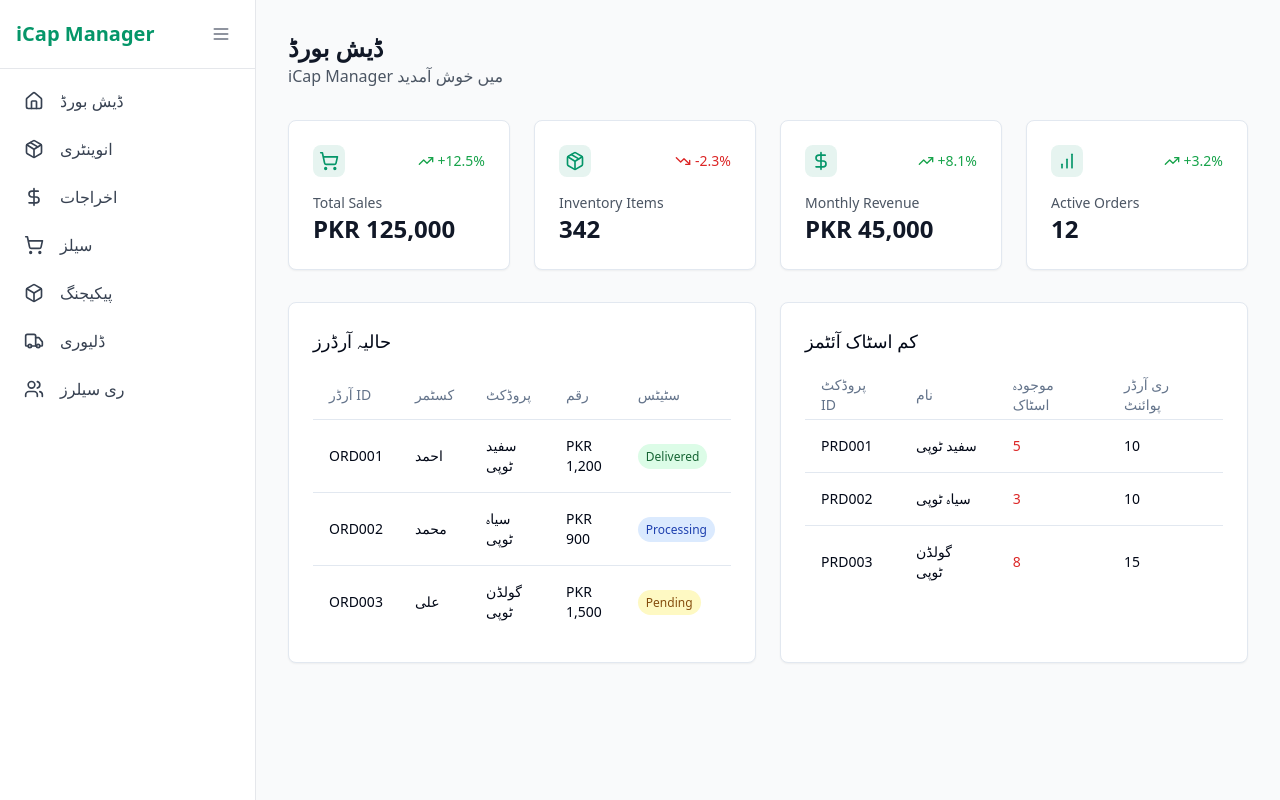
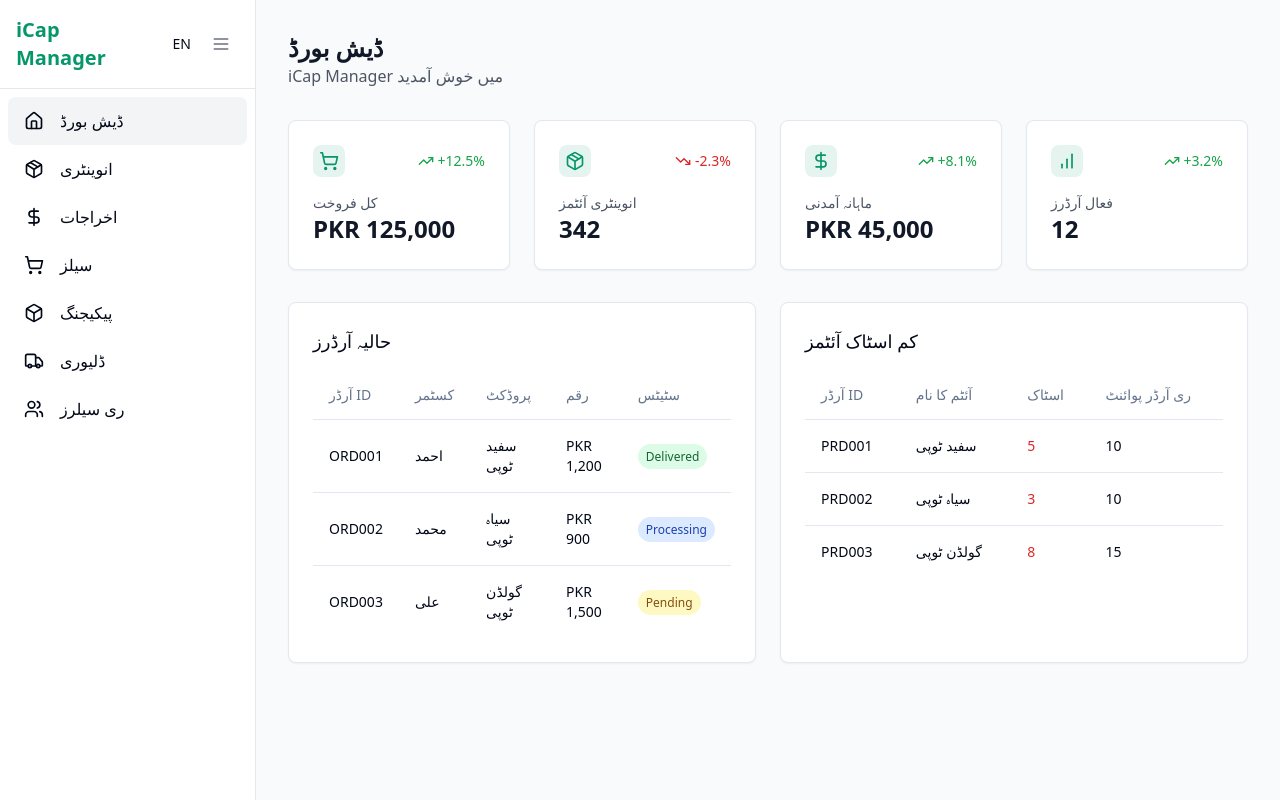
Before and after one commit to MavCodeAI/capiverse-manager, a React (Vite) app: page / in a window 1280 px wide. Built offline with nearby package versions, Linux system fonts and the light colour scheme.

Commit message:
Update codebase with various changes
This commit includes multiple updates across the codebase, including modifications to components, styles, and configurations. Please note that some files have grown in length and may benefit from future refactoring.
[skip gpt_engineer]

```diff
--- a/src/components/Sidebar.tsx
+++ b/src/components/Sidebar.tsx
@@ -1,24 +1,40 @@
 import { Home, Package, DollarSign, ShoppingCart, Menu, Box, TruckIcon, Users } from "lucide-react";
 import { useState } from "react";
-import { Link } from "react-router-dom";
+import { Link, useLocation } from "react-router-dom";
+import { useLanguage } from "@/contexts/LanguageContext";
+import { Button } from "./ui/button";
 
 export const Sidebar = () => {
   const [isCollapsed, setIsCollapsed] = useState(false);
+  const { t, language, setLanguage } = useLanguage();
+  const location = useLocation();
 
   const menuItems = [
-    { icon: Home, label: "ڈیش بورڈ", path: "/" },
-    { icon: Package, label: "انوینٹری", path: "/inventory" },
-    { icon: DollarSign, label: "اخراجات", path: "/expenses" },
-    { icon: ShoppingCart, label: "سیلز", path: "/sales" },
-    { icon: Box, label: "پیکیجنگ", path: "/packaging" },
-    { icon: TruckIcon, label: "ڈلیوری", path: "/delivery" },
-    { icon: Users, label: "ری سیلرز", path: "/resellers" },
+    { icon: Home, label: t("dashboard"), path: "/" },
+    { icon: Package, label: t("inventory"), path: "/inventory" },
+    { icon: DollarSign, label: t("expenses"), path: "/expenses" },
+    { icon: ShoppingCart, label: t("sales"), path: "/sales" },
+    { icon: Box, label: t("packaging"), path: "/packaging" },
+    { icon: TruckIcon, label: t("delivery"), path: "/delivery" },
+    { icon: Users, label: t("resellers"), path: "/resellers" },
   ];
 
   return (
     <div className={`bg-white border-r border-gray-200 h-screen transition-all duration-300 ${isCollapsed ? "w-16" : "w-64"}`}>
       <div className="flex items-center justify-between p-4 border-b border-gray-200">
-        {!isCollapsed && <h1 className="text-xl font-bold text-primary">iCap Manager</h1>}
+        {!isCollapsed && (
+          <div className="flex items-center justify-between w-full">
+            <h1 className="text-xl font-bold text-primary">iCap Manager</h1>
+            <Button
+              variant="ghost"
+              size="sm"
+              onClick={() => setLanguage(language === 'en' ? 'ur' : 'en')}
+              className="ml-2"
+            >
+              {language === 'en' ? 'اردو' : 'EN'}
+            </Button>
+          </div>
+        )}
         <button
           onClick={() => setIsCollapsed(!isCollapsed)}
           className="p-2 rounded-lg hover:bg-gray-100"
@@ -31,7 +47,9 @@ export const Sidebar = () => {
           <Link
             key={item.path}
             to={item.path}
-            className="flex items-center gap-4 px-4 py-3 text-gray-700 rounded-lg hover:bg-gray-100 transition-colors"
+            className={`flex items-center gap-4 px-4 py-3 rounded-lg hover:bg-gray-100 transition-colors ${
+              location.pathname === item.path ? "bg-gray-100" : ""
+            }`}
           >
             <item.icon className="w-5 h-5" />
             {!isCollapsed && <span>{item.label}</span>}
--- /dev/null
+++ b/src/contexts/LanguageContext.tsx
@@ -0,0 +1,150 @@
+import React, { createContext, useContext, useState } from 'react';
+
+type Language = 'en' | 'ur';
+
+interface LanguageContextType {
+  language: Language;
+  setLanguage: (lang: Language) => void;
+  t: (key: string) => string;
+}
+
+const translations = {
+  en: {
+    // Dashboard
+    "dashboard": "Dashboard",
+    "welcome": "Welcome to iCap Manager",
+    "totalSales": "Total Sales",
+    "inventoryItems": "Inventory Items",
+    "monthlyRevenue": "Monthly Revenue",
+    "activeOrders": "Active Orders",
+    "recentOrders": "Recent Orders",
+    "lowStockItems": "Low Stock Items",
+    "orderID": "Order ID",
+    "customer": "Customer",
+    "product": "Product",
+    "amount": "Amount",
+    "status": "Status",
+    "stock": "Stock",
+    "reorderPoint": "Reorder Point",
+
+    // Inventory
+    "inventory": "Inventory",
+    "addItem": "Add Item",
+    "editItem": "Edit Item",
+    "deleteItem": "Delete Item",
+    "itemName": "Item Name",
+    "quantity": "Quantity",
+    "price": "Price",
+
+    // Expenses
+    "expenses": "Expenses",
+    "addExpense": "Add Expense",
+    "category": "Category",
+    "date": "Date",
+    "description": "Description",
+
+    // Sales
+    "sales": "Sales",
+    "newSale": "New Sale",
+    "saleDate": "Sale Date",
+    "total": "Total",
+
+    // Packaging
+    "packaging": "Packaging",
+    "packagingType": "Packaging Type",
+    "materials": "Materials",
+
+    // Delivery
+    "delivery": "Delivery",
+    "deliveryStatus": "Delivery Status",
+    "address": "Address",
+    "trackingNumber": "Tracking Number",
+
+    // Resellers
+    "resellers": "Resellers",
+    "resellerName": "Reseller Name",
+    "contact": "Contact",
+    "commission": "Commission",
+  },
+  ur: {
+    // Dashboard
+    "dashboard": "ڈیش بورڈ",
+    "welcome": "iCap Manager میں خوش آمدید",
+    "totalSales": "کل فروخت",
+    "inventoryItems": "انوینٹری آئٹمز",
+    "monthlyRevenue": "ماہانہ آمدنی",
+    "activeOrders": "فعال آرڈرز",
+    "recentOrders": "حالیہ آرڈرز",
+    "lowStockItems": "کم اسٹاک آئٹمز",
+    "orderID": "آرڈر ID",
+    "customer": "کسٹمر",
+    "product": "پروڈکٹ",
+    "amount": "رقم",
+    "status": "سٹیٹس",
+    "stock": "اسٹاک",
+    "reorderPoint": "ری آرڈر پوائنٹ",
+
+    // Inventory
+    "inventory": "انوینٹری",
+    "addItem": "آئٹم شامل کریں",
+    "editItem": "آئٹم میں ترمیم کریں",
+    "deleteItem": "آئٹم حذف کریں",
+    "itemName": "آئٹم کا نام",
+    "quantity": "مقدار",
+    "price": "قیمت",
+
+    // Expenses
+    "expenses": "اخراجات",
+    "addExpense": "خرچہ شامل کریں",
+    "category": "زمرہ",
+    "date": "تاریخ",
+    "description": "تفصیل",
+
+    // Sales
+    "sales": "سیلز",
+    "newSale": "نئی سیل",
+    "saleDate": "سیل کی تاریخ",
+    "total": "کل",
+
+    // Packaging
+    "packaging": "پیکیجنگ",
+    "packagingType": "پیکیجنگ کی قسم",
+    "materials": "مواد",
+
+    // Delivery
+    "delivery": "ڈلیوری",
+    "deliveryStatus": "ڈلیوری کی حیثیت",
+    "address": "پتہ",
+    "trackingNumber": "ٹریکنگ نمبر",
+
+    // Resellers
+    "resellers": "ری سیلرز",
+    "resellerName": "ری سیلر کا نام",
+    "contact": "رابطہ",
+    "commission": "کمیشن",
+  }
+};
+
+const LanguageContext = createContext<LanguageContextType | undefined>(undefined);
+
+export const LanguageProvider = ({ children }: { children: React.ReactNode }) => {
+  const [language, setLanguage] = useState<Language>('ur');
+
+  const t = (key: string): string => {
+    return translations[language][key as keyof typeof translations.en] || key;
+  };
+
+  return (
+    <LanguageContext.Provider value={{ language, setLanguage, t }}>
+      {children}
+    </LanguageContext.Provider>
+  );
+};
+
+export const useLanguage = () => {
+  const context = useContext(LanguageContext);
+  if (context === undefined) {
+    throw new Error('useLanguage must be used within a LanguageProvider');
+  }
+  return context;
+};
--- /dev/null
+++ b/src/pages/Delivery.tsx
@@ -0,0 +1,25 @@
+import { Card } from "@/components/ui/card";
+import { Sidebar } from "@/components/Sidebar";
+import { useLanguage } from "@/contexts/LanguageContext";
+
+const Delivery = () => {
+  const { t } = useLanguage();
+
+  return (
+    <div className="flex min-h-screen bg-gray-50">
+      <Sidebar />
+      <main className="flex-1 p-8">
+        <div className="mb-8">
+          <h1 className="text-2xl font-bold text-gray-900">{t("delivery")}</h1>
+          <p className="text-gray-600">{t("welcome")}</p>
+        </div>
+        <Card className="p-6">
+          <h2 className="text-lg font-medium mb-4">{t("delivery")}</h2>
+          {/* Add delivery content here */}
+        </Card>
+      </main>
+    </div>
+  );
+};
+
+export default Delivery;
--- a/src/pages/Index.tsx
+++ b/src/pages/Index.tsx
@@ -2,32 +2,35 @@ import { Card } from "@/components/ui/card";
 import { Sidebar } from "@/components/Sidebar";
 import { Table, TableHeader, TableRow, TableHead, TableBody, TableCell } from "@/components/ui/table";
 import { BarChart, DollarSign, Package, ShoppingCart, TrendingDown, TrendingUp } from "lucide-react";
+import { useLanguage } from "@/contexts/LanguageContext";
 
 const Index = () => {
+  const { t } = useLanguage();
+
   const stats = [
     {
-      title: "Total Sales",
+      title: t("totalSales"),
       value: "PKR 125,000",
       icon: ShoppingCart,
       change: "+12.5%",
       trend: "up",
     },
     {
-      title: "Inventory Items",
+      title: t("inventoryItems"),
       value: "342",
       icon: Package,
       change: "-2.3%",
       trend: "down",
     },
     {
-      title: "Monthly Revenue",
+      title: t("monthlyRevenue"),
       value: "PKR 45,000",
       icon: DollarSign,
       change: "+8.1%",
       trend: "up",
     },
     {
-      title: "Active Orders",
+      title: t("activeOrders"),
       value: "12",
       icon: BarChart,
       change: "+3.2%",
@@ -52,8 +55,8 @@ const Index = () => {
       <Sidebar />
       <main className="flex-1 p-8">
         <div className="mb-8">
-          <h1 className="text-2xl font-bold text-gray-900">ڈیش بورڈ</h1>
-          <p className="text-gray-600">iCap Manager میں خوش آمدید</p>
+          <h1 className="text-2xl font-bold text-gray-900">{t("dashboard")}</h1>
+          <p className="text-gray-600">{t("welcome")}</p>
         </div>
 
         <div className="grid grid-cols-1 gap-6 mb-8 md:grid-cols-2 lg:grid-cols-4">
@@ -80,15 +83,15 @@ const Index = () => {
 
         <div className="grid grid-cols-1 gap-6 lg:grid-cols-2">
           <Card className="p-6">
-            <h3 className="mb-4 text-lg font-medium">حالیہ آرڈرز</h3>
+            <h3 className="mb-4 text-lg font-medium">{t("recentOrders")}</h3>
             <Table>
               <TableHeader>
                 <TableRow>
-                  <TableHead>آرڈر ID</TableHead>
-                  <TableHead>کسٹمر</TableHead>
-                  <TableHead>پروڈکٹ</TableHead>
-                  <TableHead>رقم</TableHead>
-                  <TableHead>سٹیٹس</TableHead>
+                  <TableHead>{t("orderID")}</TableHead>
+                  <TableHead>{t("customer")}</TableHead>
+                  <TableHead>{t("product")}</TableHead>
+                  <TableHead>{t("amount")}</TableHead>
+                  <TableHead>{t("status")}</TableHead>
                 </TableRow>
               </TableHeader>
               <TableBody>
@@ -116,14 +119,14 @@ const Index = () => {
           </Card>
 
           <Card className="p-6">
-            <h3 className="mb-4 text-lg font-medium">کم اسٹاک آئٹمز</h3>
+            <h3 className="mb-4 text-lg font-medium">{t("lowStockItems")}</h3>
             <Table>
               <TableHeader>
                 <TableRow>
-                  <TableHead>پروڈکٹ ID</TableHead>
-                  <TableHead>نام</TableHead>
-                  <TableHead>موجودہ اسٹاک</TableHead>
-                  <TableHead>ری آرڈر پوائنٹ</TableHead>
+                  <TableHead>{t("orderID")}</TableHead>
+                  <TableHead>{t("itemName")}</TableHead>
+                  <TableHead>{t("stock")}</TableHead>
+                  <TableHead>{t("reorderPoint")}</TableHead>
                 </TableRow>
               </TableHeader>
               <TableBody>
--- /dev/null
+++ b/src/pages/Sales.tsx
@@ -0,0 +1,25 @@
+import { Card } from "@/components/ui/card";
+import { Sidebar } from "@/components/Sidebar";
+import { useLanguage } from "@/contexts/LanguageContext";
+
+const Sales = () => {
+  const { t } = useLanguage();
+
+  return (
+    <div className="flex min-h-screen bg-gray-50">
+      <Sidebar />
+      <main className="flex-1 p-8">
+        <div className="mb-8">
+          <h1 className="text-2xl font-bold text-gray-900">{t("sales")}</h1>
+          <p className="text-gray-600">{t("welcome")}</p>
+        </div>
+        <Card className="p-6">
+          <h2 className="text-lg font-medium mb-4">{t("sales")}</h2>
+          {/* Add sales content here */}
+        </Card>
+      </main>
+    </div>
+  );
+};
+
+export default Sales;
```
Also changed, not shown: src/App.tsx (+15 -0 lines), src/pages/Expenses.tsx (added, +25 -0 lines), src/pages/Inventory.tsx (added, +25 -0 lines), src/pages/Packaging.tsx (added, +25 -0 lines), src/pages/Resellers.tsx (added, +25 -0 lines).
